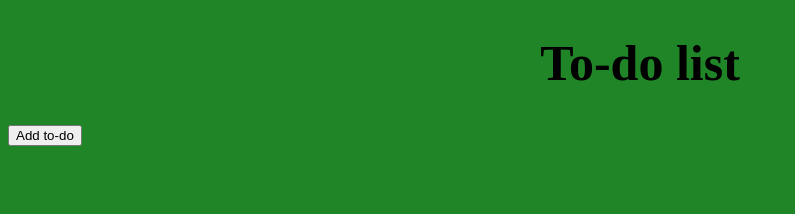
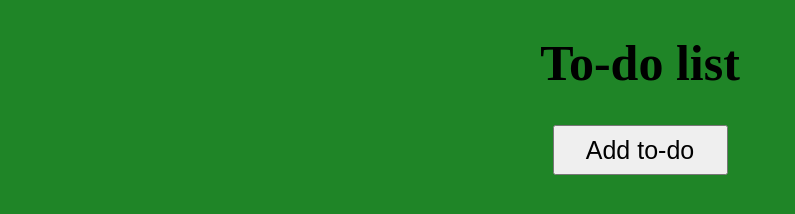
Before and after one commit to Zerlogg/To-do-list, a plain HTML site: page index.html in a window 1280 px wide. Shown: the whole page, without its empty margins (0-795 px from the left). Drawn offline with Linux system fonts and the light colour scheme.

Commit message:
Izmainas 3

```diff
--- /dev/null
+++ b/app.js
@@ -0,0 +1,3 @@
+document.getElementById('Add to-do').addEventListener('click', () => {
+  console.log("Poga nospiesta!");
+})
--- a/index.html
+++ b/index.html
@@ -10,8 +10,12 @@
 <body>
     <h1>To-do list</h1>
 
-    <div class="poga">
+    <div id="poga">
         <button id="add-to-do">Add to-do</button>
+    </div>
+
+    <div id="popup">
+        <h2>Slēptais teksts</h2>
     </div>
 
     <script scr="js/script.js"></script>
--- a/style.css
+++ b/style.css
@@ -8,8 +8,21 @@ h1 {
   font-size: 50px;
 }
 
+#poga {
+  display: flex;
+  justify-content: center;
+  align-items: center;
+}
+
 #add-to-do {
   display: flex;
   justify-content: center;
   align-items: center;
+  width: 175px;
+  height: 50px;
+  font-size: 25px;
 }
+
+#popup {
+  display: none;
+}
```
